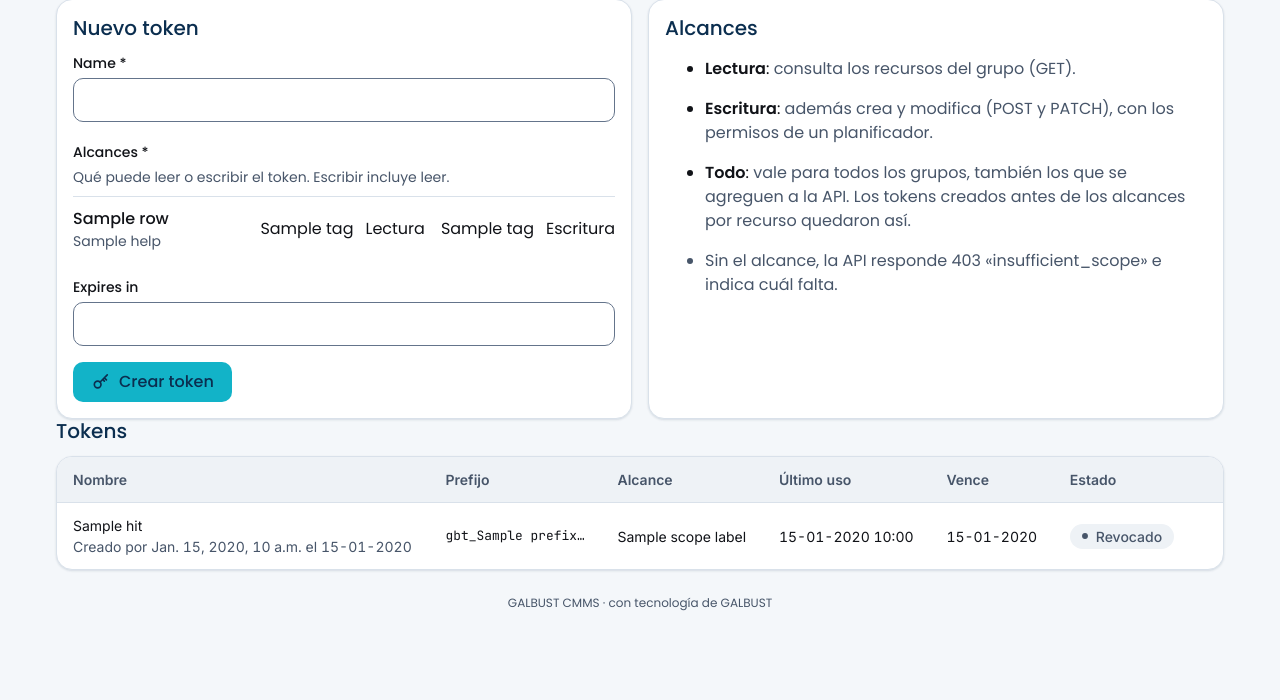
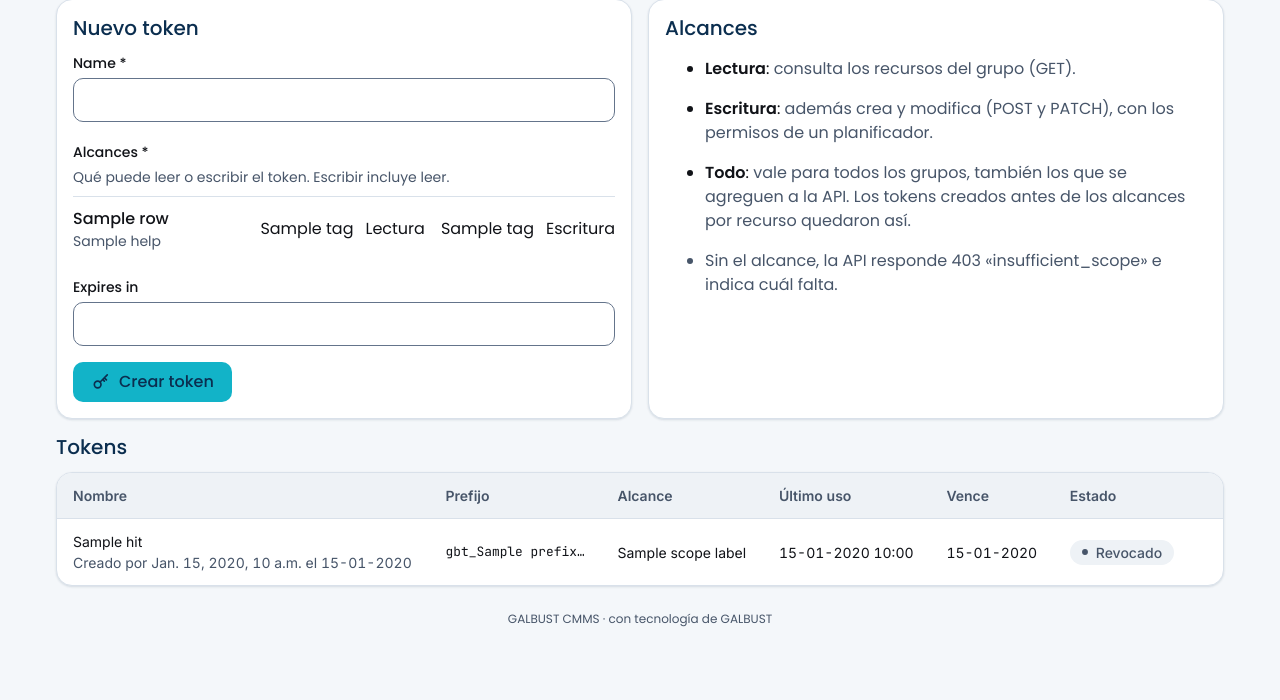
Before and after one commit to FelipeGC95/CMMS, a Django app: template templates/api/token_list.html in a window 1280 px wide. Shown: the part 219-919 px from the top of the page. Before the commit the page ends 830 px from the top, so only its background shows below. Run offline with Django 5.2, Linux system fonts and the light colour scheme; the template is opened without the code that fills it: most values are stand-ins (such as "Sample title", 1, 10 or a date in 2020); form fields are guessed from the names that the template uses; parts of the project's set-up code (start-up, migrations or seed data) failed here and were passed over; some libraries are stand-ins or nearby versions.

Commit message:
Space the token list heading from the form grid
Co-Authored-By: Claude Opus 5.5 <noreply@anthropic.com>

```diff
--- a/templates/api/token_list.html
+++ b/templates/api/token_list.html
@@ -63,7 +63,7 @@
 </div>
 {% endif %}
 
-<h2>{% translate "Tokens" %}</h2>
+<h2 class="mt-4">{% translate "Tokens" %}</h2>
 {% if page.object_list %}
 <div class="card card--flush">
   <table class="table">
```
